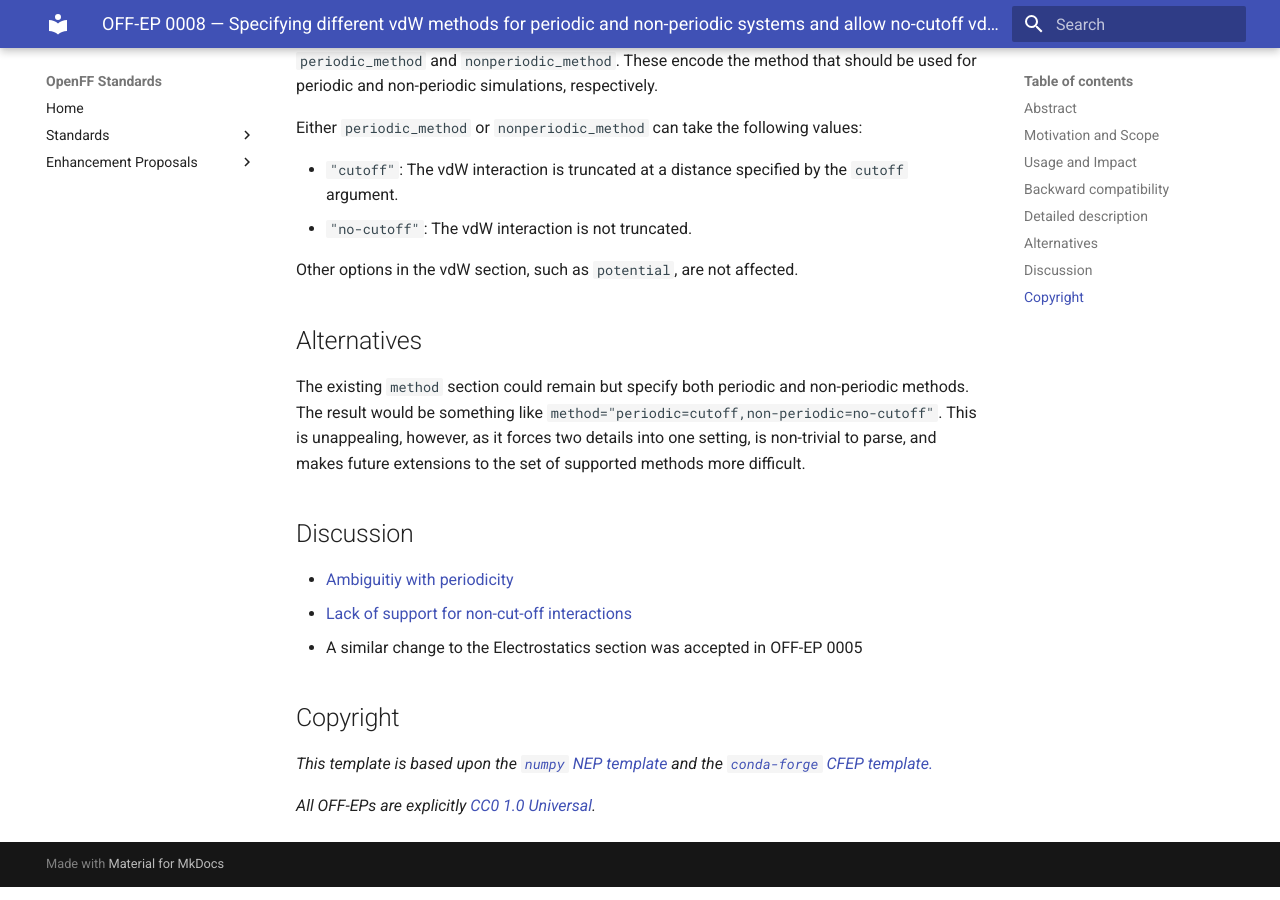
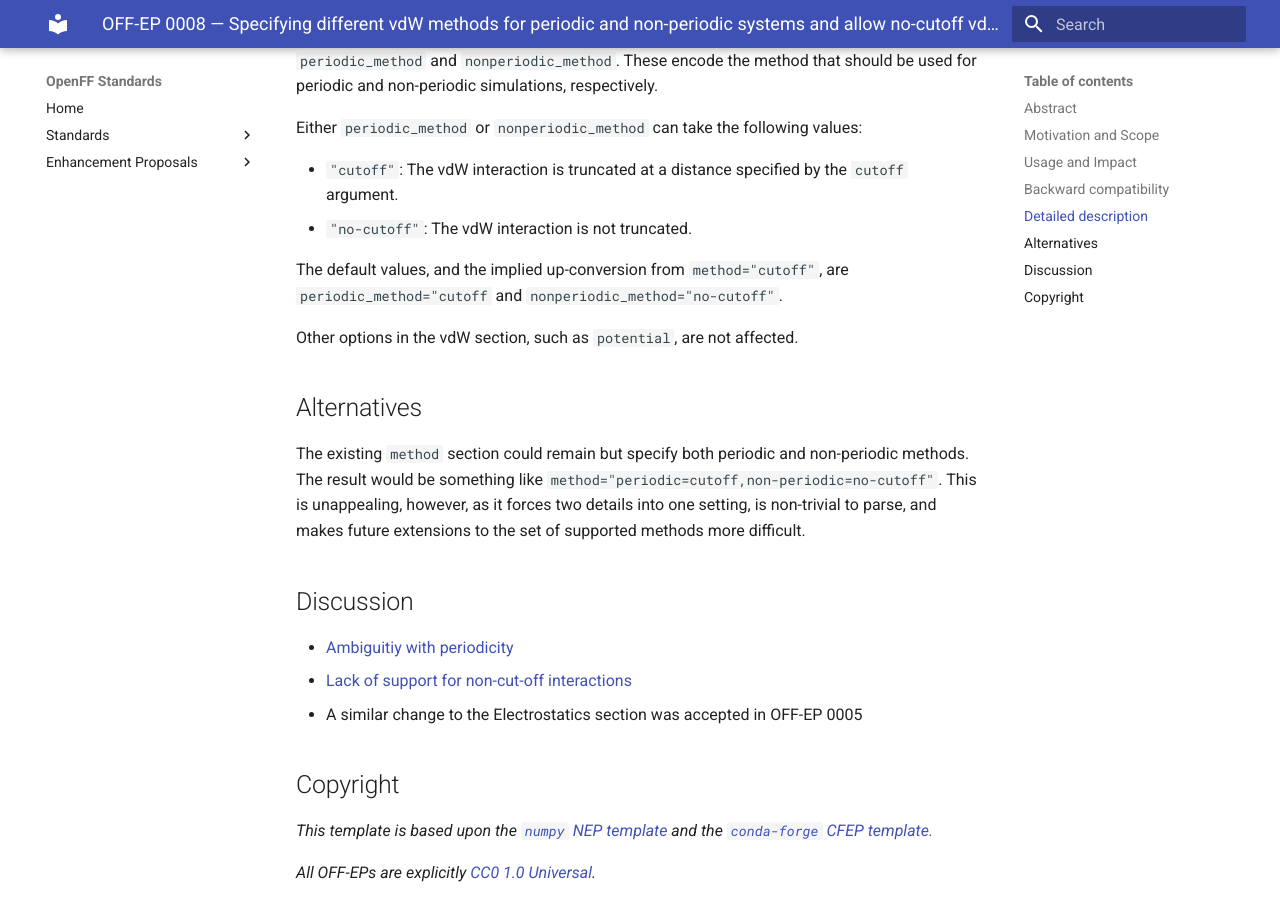
Before and after one commit to openforcefield/standards, an MkDocs documentation site: the page built from docs/enhancement-proposals/off-ep-0008.md, in a window 1280 px wide and 900 px high, scrolled down 1489 px. Built offline with MkDocs 1.6.1 and Material for MkDocs 9.7.7, drawn with Linux system fonts in a browser that asks for light colours.

Commit message:
Add default values in proposal

```diff
--- a/docs/enhancement-proposals/off-ep-0008.md
+++ b/docs/enhancement-proposals/off-ep-0008.md
@@ -56,6 +56,8 @@ Either `periodic_method` or `nonperiodic_method` can take the following values:
 * `"cutoff"`: The vdW interaction is truncated at a distance specified by the `cutoff` argument.
 * `"no-cutoff"`: The vdW interaction is not truncated.
 
+The default values, and the implied up-conversion from `method="cutoff"`, are `periodic_method="cutoff` and `nonperiodic_method="no-cutoff"`.
+
 Other options in the vdW section, such as `potential`, are not affected.
 
 ## Alternatives
```
